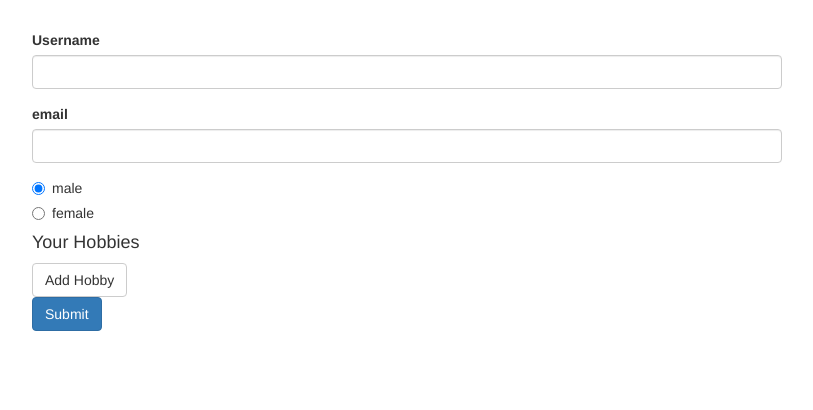
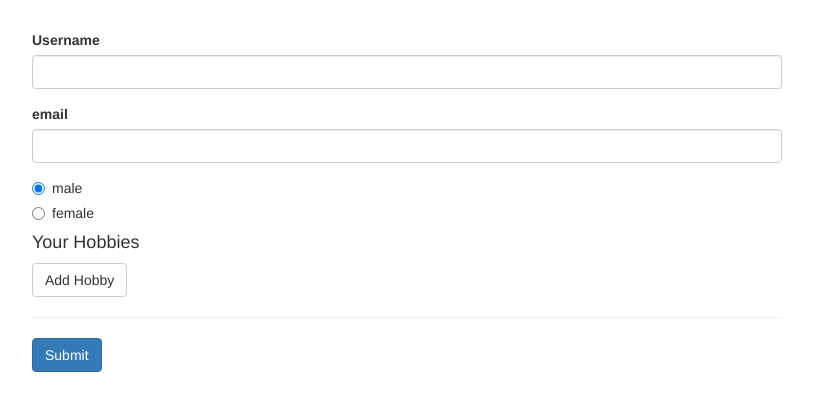
Before and after one commit to seb835/Angular2020FormsReactive, an Angular app: page / in a window 1280 px wide. Shown: the top 410 px of the page, without its empty margins (233-1046 px from the left). Built offline with nearby package versions, Linux system fonts and the light colour scheme.

Commit message:
Form status/value change events

```diff
--- a/src/app/app.component.html
+++ b/src/app/app.component.html
@@ -56,6 +56,7 @@
         <span
               *ngIf="!signupForm.valid && signupForm.touched"
               class="help-block">Please enter valid data!</span>
+        <hr>
         <button class="btn btn-primary" type="submit">Submit</button>
       </form>
     </div>
--- a/src/app/app.component.ts
+++ b/src/app/app.component.ts
@@ -21,6 +21,14 @@ export class AppComponent implements OnInit {
       'gender': new FormControl('male'),
       'hobbies': new FormArray([])
     });
+
+    // this.signupForm.valueChanges.subscribe(
+    //   (value) => console.log(value)
+    // );
+
+    this.signupForm.statusChanges.subscribe(
+      (value) => console.log(value)
+    );
   }
 
   onSubmit() {
```
